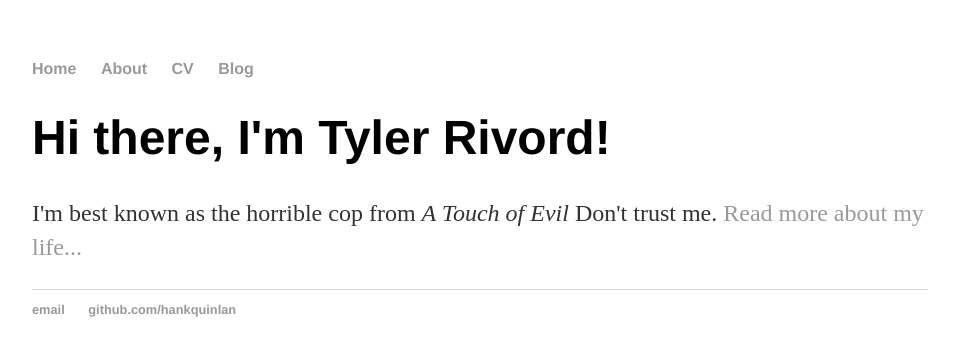
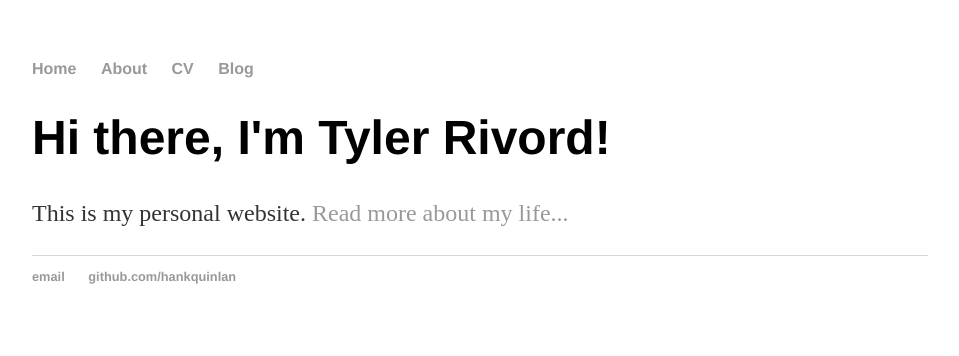
Before and after one commit to trivord/trivord.github.io, a Jekyll site: the page built from index.html, in a window 1280 px wide. Shown: the top 356 px of the page, without its empty margins (160-1119 px from the left). Built offline with Jekyll 4.4.1, drawn with Linux system fonts in a browser that asks for light colours.

Commit message:
Update index.html

```diff
--- a/index.html
+++ b/index.html
@@ -4,5 +4,5 @@ title: Tyler Rivord
 ---
 <div class="blurb">
 	<h1>Hi there, I'm Tyler Rivord!</h1>
-	<p>I'm best known as the horrible cop from <em>A Touch of Evil</em> Don't trust me. <a href="/about">Read more about my life...</a></p>
+	<p>This is my personal website. <a href="/about">Read more about my life...</a></p>
 </div><!-- /.blurb -->
```
